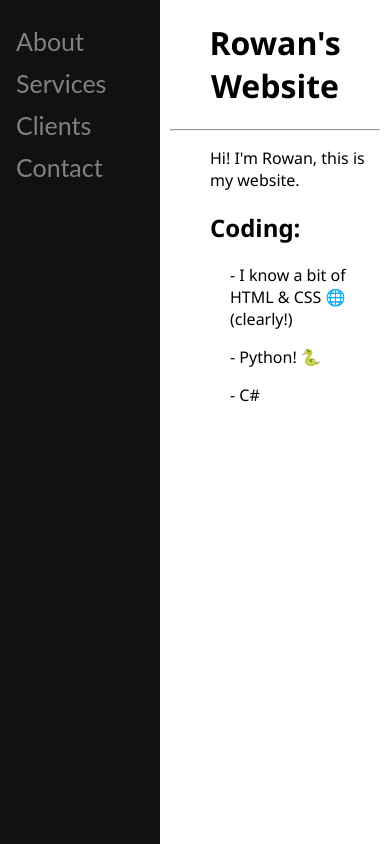
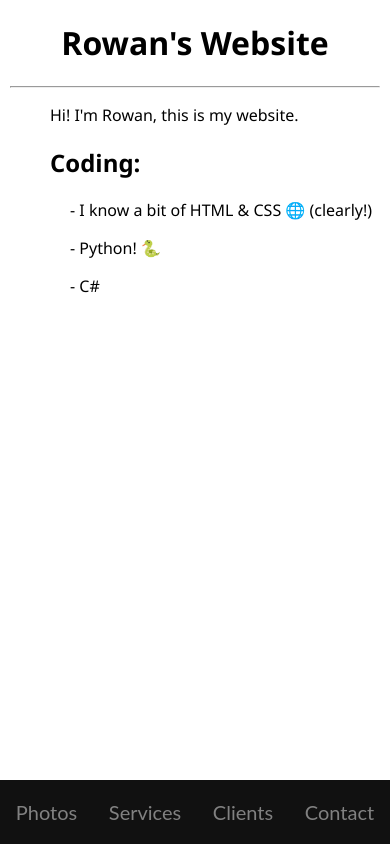
Before and after one commit to rowanelley/rowanelley.github.io, a plain HTML site: page index.html in a window 390 px wide. Drawn offline with Linux system fonts and the light colour scheme.

Commit message:
Added recent photos page

```diff
--- a/index.html
+++ b/index.html
@@ -63,16 +63,51 @@
             font-family: segoe ui;
         }
 
-        @media screen and (max-height: 450px) {
-            .sidenav {padding-top: 15px;}
-            .sidenav a {font-size: 18px;}
+        .footer {
+            display: none;
+        }
+
+        @media screen and (max-width: 600px) {
+            .sidenav {
+                display: none;
+            }
+
+            .main {
+                margin-left: 0;
+                margin-bottom: 50px; /* Space for the footer */
+            }
+
+            .footer {
+                display: flex;
+                width: 100%;
+                position: fixed;
+                bottom: 0;
+                left: 0;
+                background-color: #111;
+                color: white;
+                text-align: center;
+                padding: 10px 0;
+                z-index: 1;
+                justify-content: space-around;
+            }
+
+            .footer a {
+                color: #818181;
+                font-size: 20px;
+                text-decoration: none;
+                padding: 10px;
+            }
+
+            .footer a:hover {
+                color: #f1f1f1;
+            }
         }
     </style>
 </head>
 <body>
 
 <div class="sidenav">
-    <a href="#about">About</a>
+    <a href="photos/recent.html">Photos</a>
     <a href="#services">Services</a>
     <a href="#clients">Clients</a>
     <a href="#contact">Contact</a>
@@ -88,5 +123,13 @@
     <p class="bullet">- C#</p>
 </div>
 
+<!-- Footer for mobile -->
+<div class="footer">
+    <a href="photos/recent.html">Photos</a>
+    <a href="#services">Services</a>
+    <a href="#clients">Clients</a>
+    <a href="#contact">Contact</a>
+</div>
+
 </body>
 </html>
```
Also changed, not shown: photos/recent.html (+131 -1 lines).
